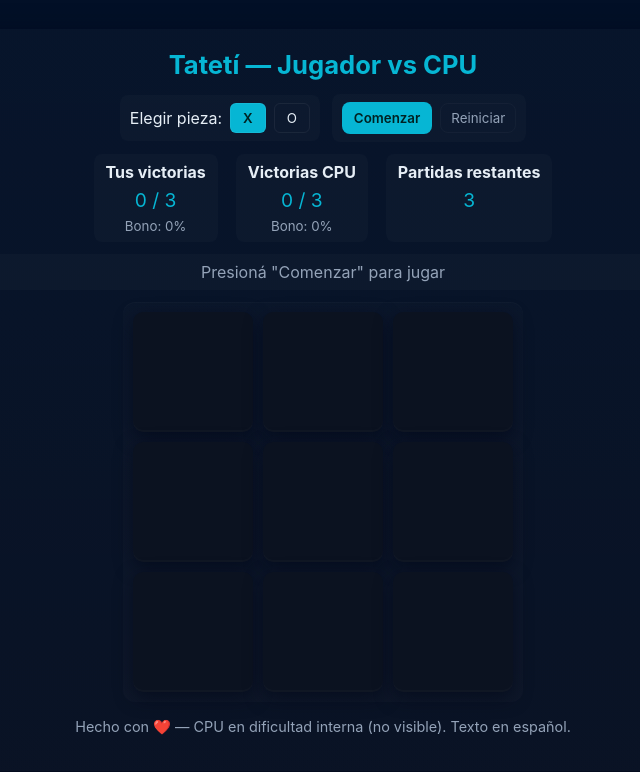
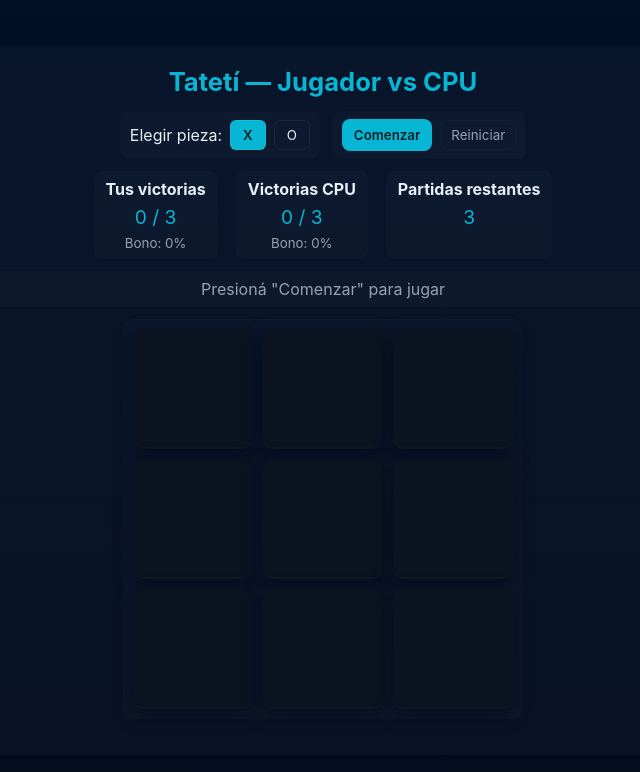
Before and after one commit to allggames/tateti, a plain HTML site: page index.html in a window 1280 px wide. Shown: the whole page, without its empty margins (317-957 px from the left). Drawn offline with Linux system fonts and the light colour scheme.

Commit message:
Update footer to be empty and hidden from screen readers
Replaced the footer content with an empty footer hidden from screen readers.

```diff
--- a/index.html
+++ b/index.html
@@ -55,9 +55,8 @@
       </div>
     </section>
 
-    <footer class="legend">
-      <p>Hecho con ❤️ — CPU en dificultad interna (no visible). Texto en español.</p>
-    </footer>
+    <!-- Footer vacío y oculto a lectores de pantalla -->
+    <footer class="legend" aria-hidden="true"></footer>
   </main>
 
   <!-- Modal que muestra el bono final al completar las 3 partidas -->
```
